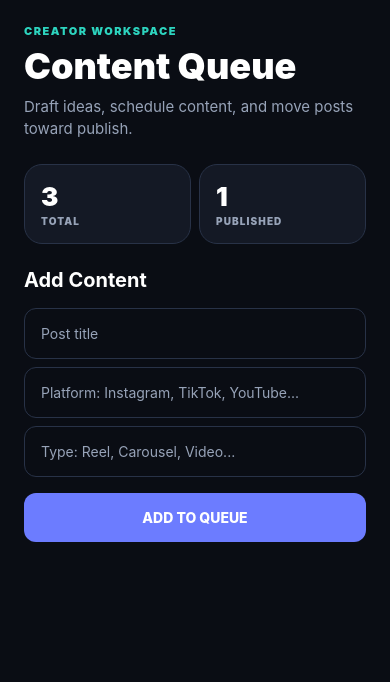
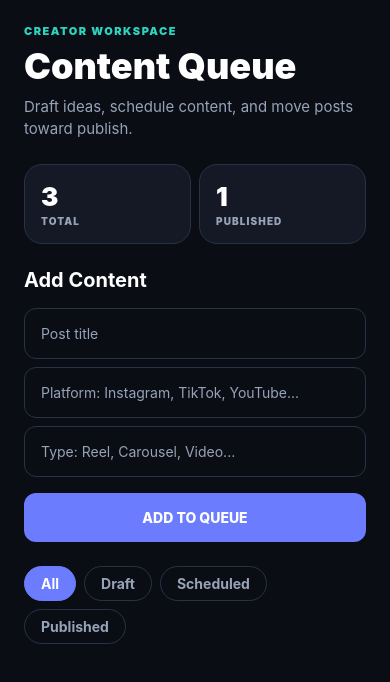
Before and after one commit to Kmaster09/Interactive-IT-Service-Request-Tracker, a React Native app: screen / in a window 390 px wide. Shown: the top 682 px of the page. Built offline with nearby package versions, Linux system fonts and the light colour scheme.

Commit message:
Add Creator Queue status filters

```diff
--- a/src/components/StatusFilter.js
+++ b/src/components/StatusFilter.js
@@ -8,7 +8,12 @@ import {
 
 import { colors, spacing } from '../utils/theme';
 
-const filterOptions = ['All', 'Draft', 'Scheduled', 'Published'];
+const filterOptions = [
+  'All',
+  'Draft',
+  'Scheduled',
+  'Published',
+];
 
 export default function StatusFilter({
   selectedFilter,
@@ -16,8 +21,29 @@ export default function StatusFilter({
 }) {
   return (
     <View style={styles.container}>
-      {/* Use filterOptions.map() to display the filter buttons below. */}
+      {filterOptions.map((option) => {
+        const isActive = selectedFilter === option;
 
+        return (
+          <Pressable
+            key={option}
+            onPress={() => onChangeFilter(option)}
+            style={[
+              styles.button,
+              isActive && styles.activeButton,
+            ]}
+          >
+            <Text
+              style={[
+                styles.text,
+                isActive && styles.activeText,
+              ]}
+            >
+              {option}
+            </Text>
+          </Pressable>
+        );
+      })}
     </View>
   );
 }
@@ -27,16 +53,16 @@ const styles = StyleSheet.create({
     flexDirection: 'row',
     flexWrap: 'wrap',
     gap: spacing.sm,
-    marginVertical: spacing.lg,
+    marginBottom: spacing.lg,
   },
 
   button: {
-    backgroundColor: colors.surface,
+    backgroundColor: colors.card,
+    borderWidth: 1,
     borderColor: colors.border,
-    borderRadius: 999,
-    borderWidth: 1,
-    paddingHorizontal: 14,
-    paddingVertical: 9,
+    borderRadius: 20,
+    paddingHorizontal: spacing.md,
+    paddingVertical: spacing.sm,
   },
 
   activeButton: {
@@ -46,8 +72,7 @@ const styles = StyleSheet.create({
 
   text: {
     color: colors.mutedText,
-    fontSize: 12,
-    fontWeight: '800',
+    fontWeight: '700',
   },
 
   activeText: {
```
